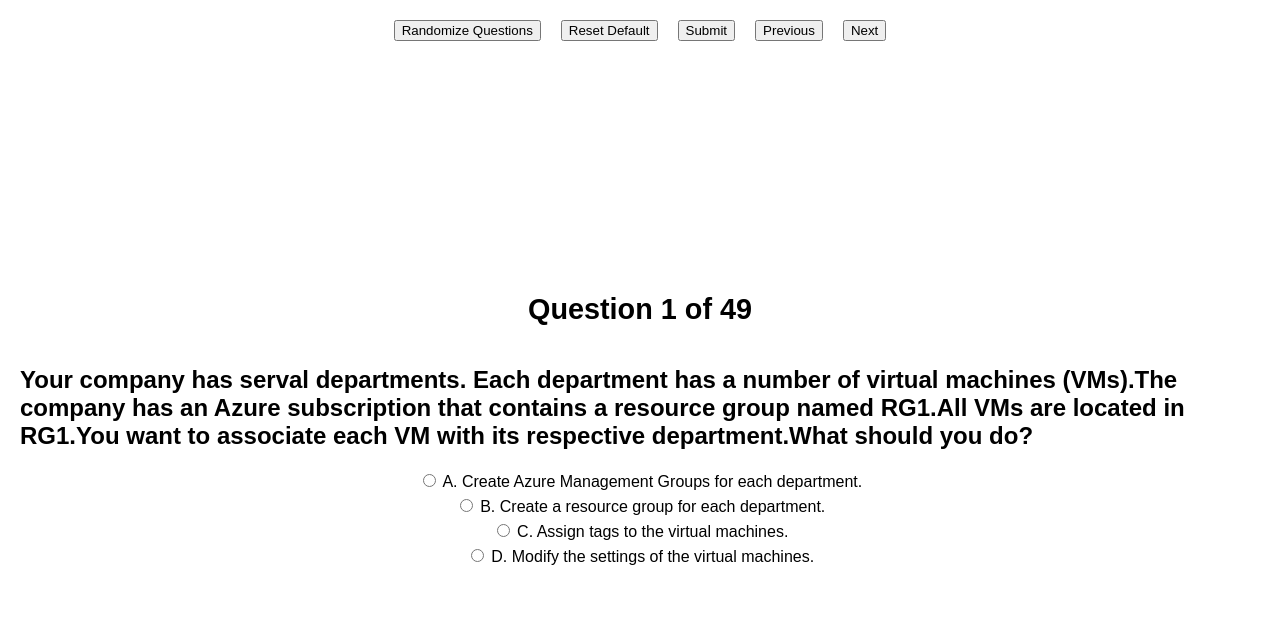
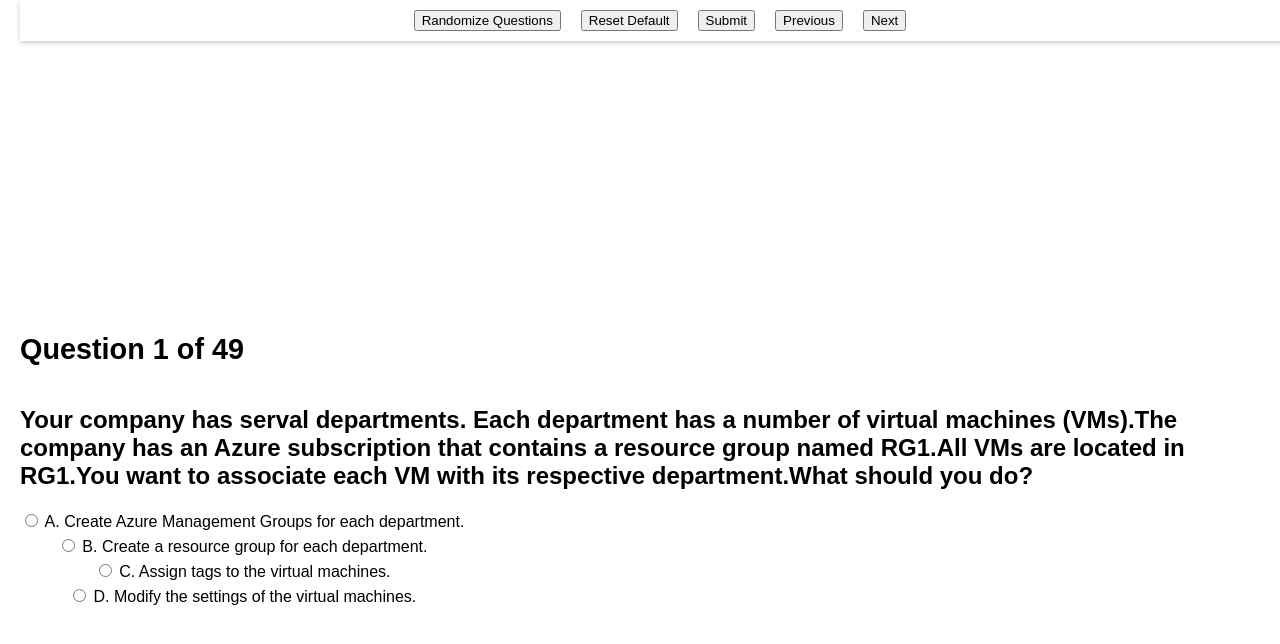
Before and after one commit to IvanKhor18/exam, a website: page index.html in a window 1280 px wide. Drawn offline with Linux system fonts and the light colour scheme.

Commit message:
Fixed Positioning, Padding, Background and Shadow
Fixed Positioning: Changed the .button-row to position: fixed;, ensuring it stays at the top of the viewport while scrolling.
Padding: Added padding-top: 60px; to the body to create space for the fixed button row, preventing content from being obscured.
Background and Shadow: Set a background color and optional box shadow for the button row for better visibility against the content.

```diff
--- a/index.html
+++ b/index.html
@@ -11,11 +11,12 @@
             padding: 20px;
             display: flex;
             justify-content: center;
-            align-items: center;
+            align-items: flex-start; /* Align items to the top */
             flex-direction: column;
             height: 100vh;
             margin: 0;
-            position: relative; /* Ensures buttons can be positioned relative to body */
+            position: relative;
+            padding-top: 60px; /* Space for the fixed button row */
         }
 
         button {
@@ -43,8 +44,12 @@
             display: flex;
             justify-content: center;
             width: 100%;
-            position: absolute; /* Changed to absolute for positioning */
-            top: 20px; /* Position at the top of the page */
+            position: fixed; /* Change to fixed to keep buttons at top */
+            top: 0; /* Position at the top */
+            background-color: white; /* Background color for visibility */
+            padding: 10px 0; /* Padding around the buttons */
+            box-shadow: 0 2px 5px rgba(0, 0, 0, 0.2); /* Optional shadow for separation */
+            z-index: 1000; /* Ensure it stays above other content */
         }
 
         .button-row button {
```
